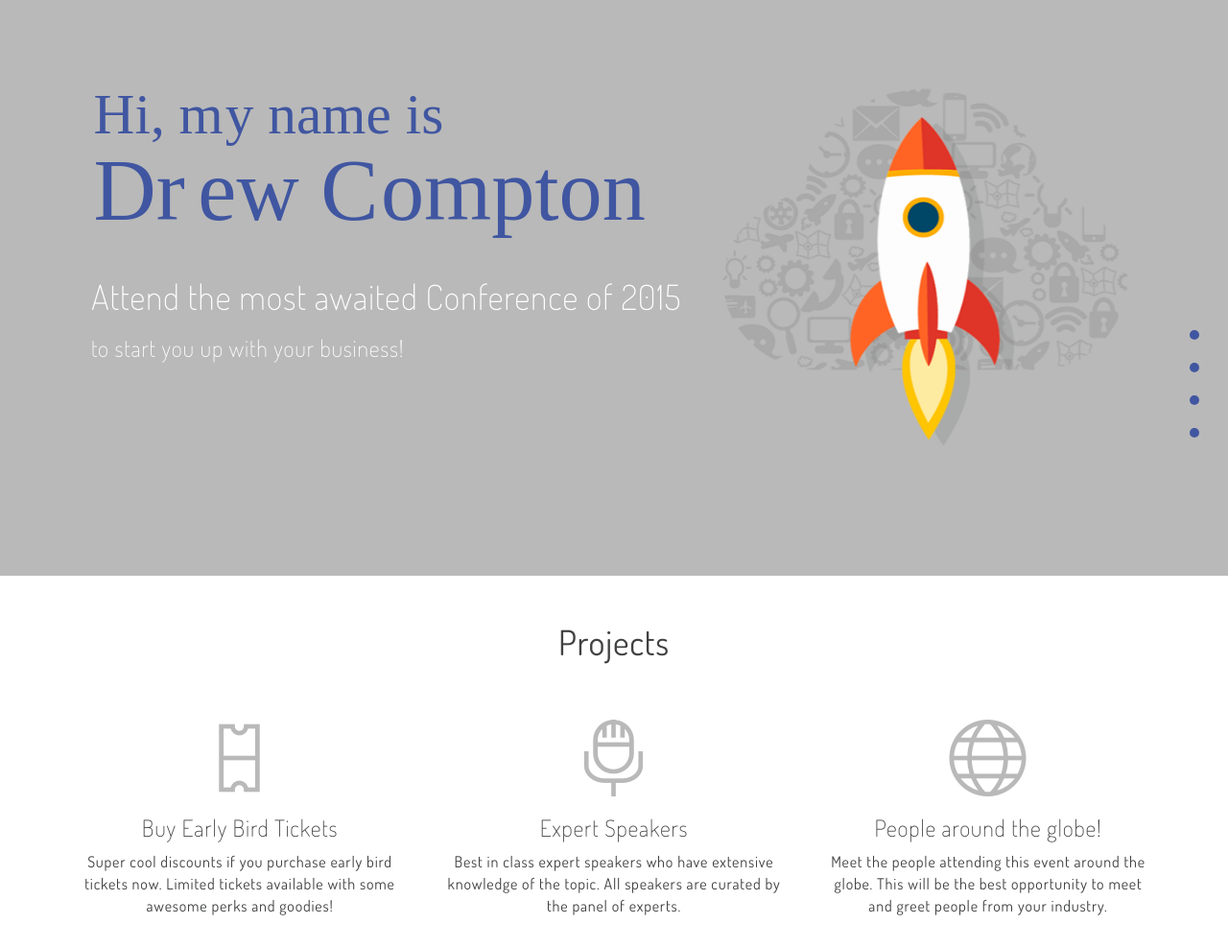
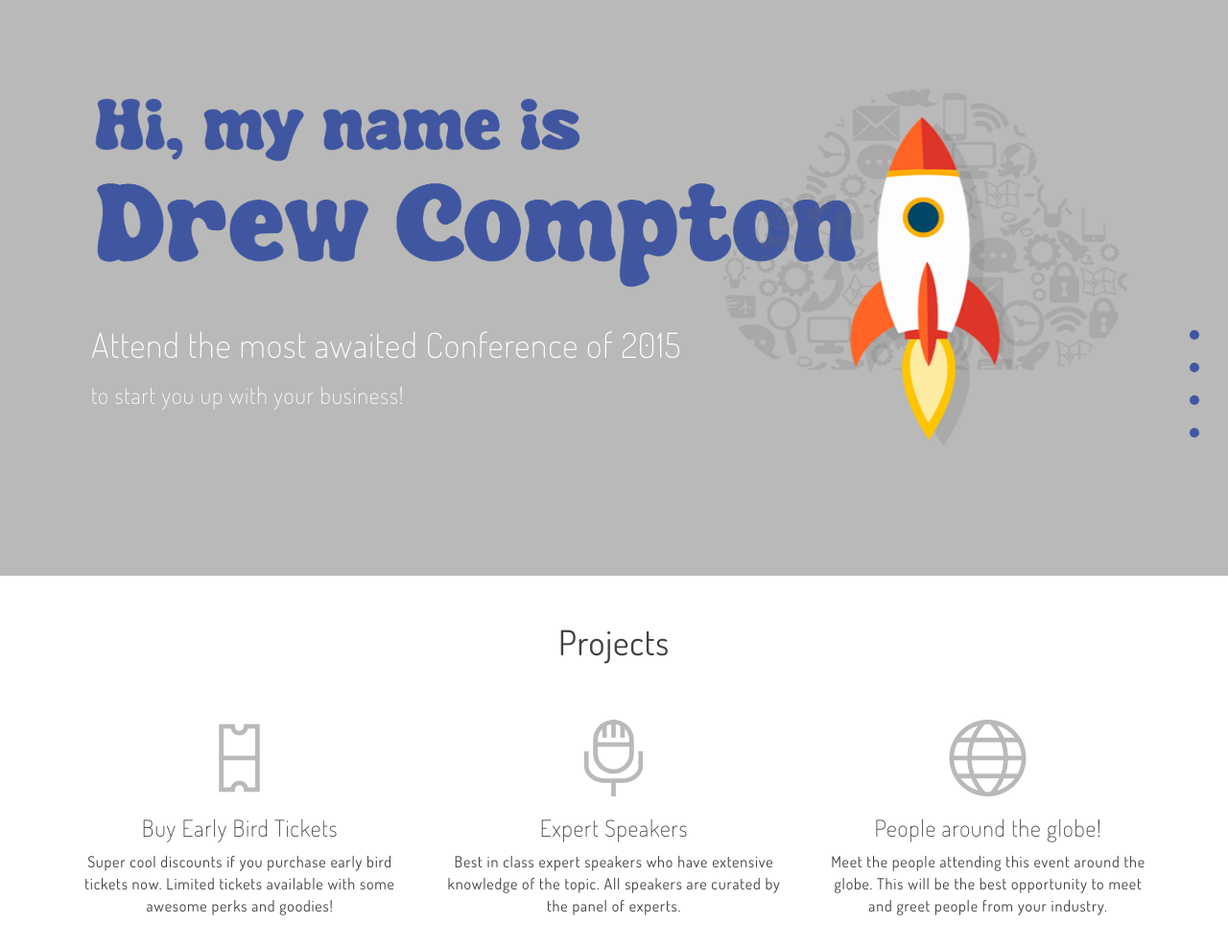
Before and after one commit to dcompton00/dcompton00.github.io, a plain HTML site: page index.html in a window 1280 px wide. Shown: the top 988 px of the page at 96% size. Drawn offline with Linux system fonts and the light colour scheme.

Commit message:
changes to logo

```diff
--- a/index.html
+++ b/index.html
@@ -57,7 +57,7 @@
         <!-- Start: Header -->
         <div class="row hero-header" id="home">
           <div class="col-md-7">
-            <img src="img/WebDrew.svg" class="logo">
+            <img src="img/WebDrew.png" class="logo">
             <h1>Attend the most awaited Conference of 2015</h1>
             <h3>to start you up with your business!</h3>
 
```
Also changed, not shown: img/WebDrew.png (added), img/WebDrew.svg (deleted).
